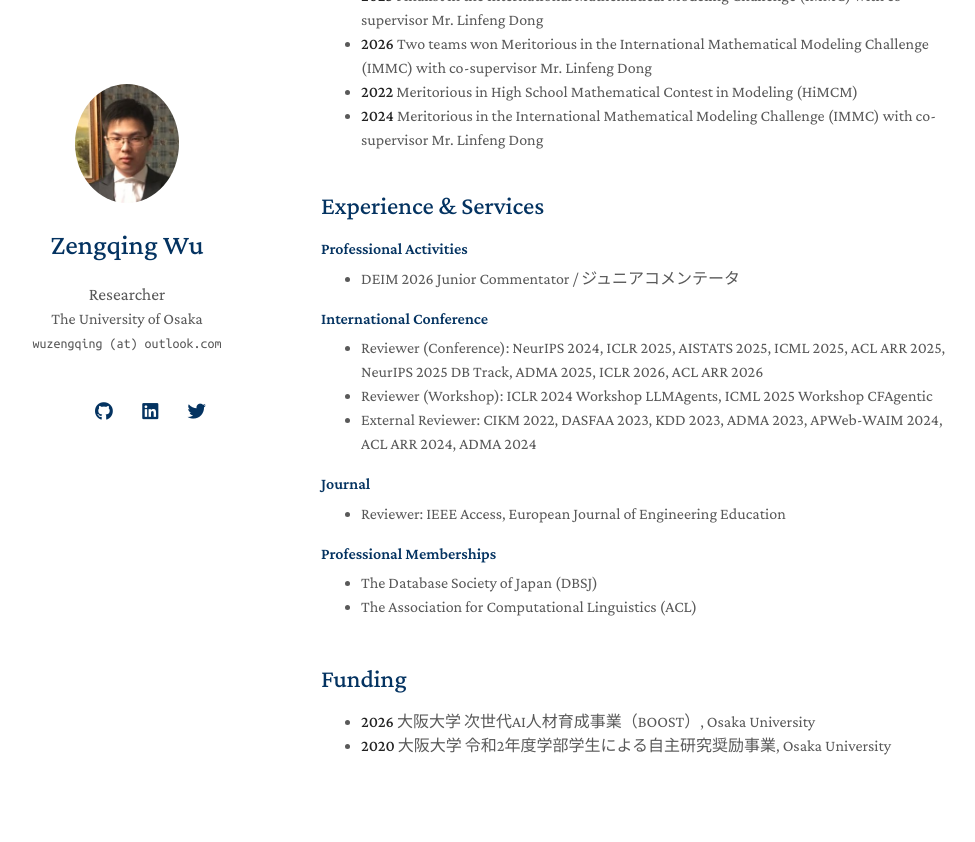
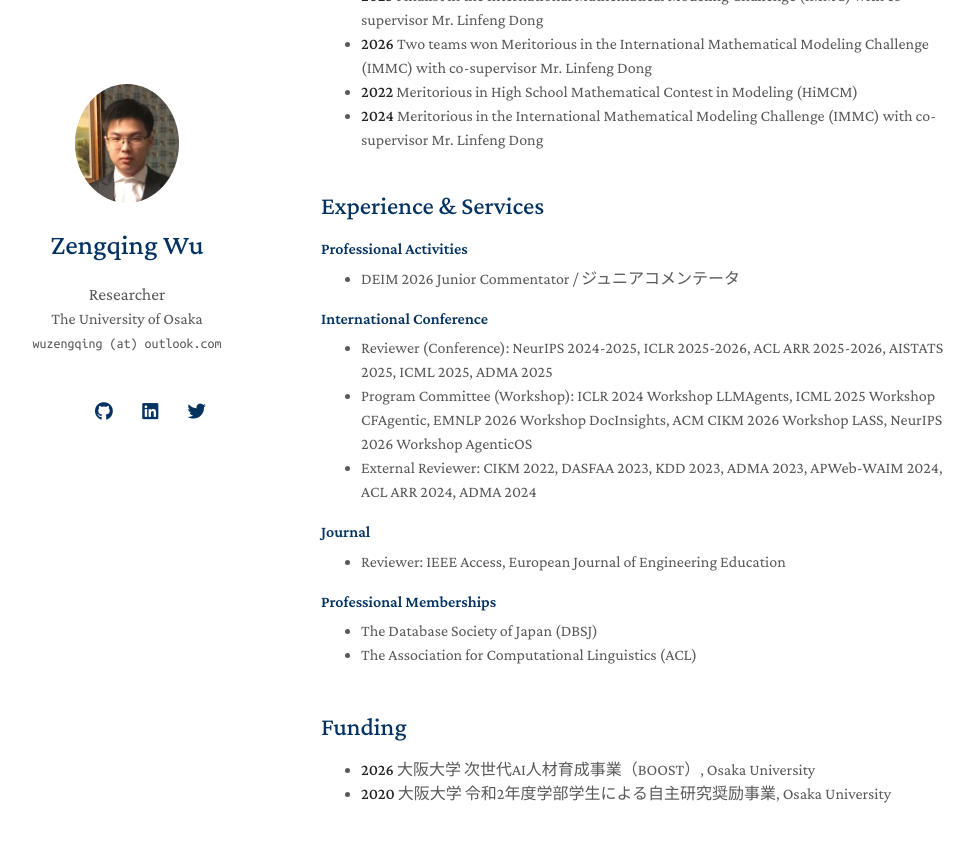
Before and after one commit to wuzengqing001225/wuzengqing001225.github.io, a Jekyll site: the page built from index.md, in a window 1280 px wide and 900 px high, scrolled down 2417 px. Shown: the top 842 px of the window, without its empty margins (149-1124 px from the left). Built offline with Jekyll 4.4.1, drawn with Linux system fonts in a browser that asks for light colours; nearby versions of some CDN libraries; a style sheet for code colours, icons or effects is not loaded; our own code applies the rules of GitHub Pages for plain Markdown files.

Commit message:
update services

```diff
--- a/_data/services.yml
+++ b/_data/services.yml
@@ -4,8 +4,8 @@
 
 - category: "International Conference"
   items:
-    - "Reviewer (Conference): NeurIPS 2024, ICLR 2025, AISTATS 2025, ICML 2025, ACL ARR 2025, NeurIPS 2025 DB Track, ADMA 2025, ICLR 2026, ACL ARR 2026"
-    - "Reviewer (Workshop): ICLR 2024 Workshop LLMAgents, ICML 2025 Workshop CFAgentic"
+    - "Reviewer (Conference): NeurIPS 2024-2025, ICLR 2025-2026, ACL ARR 2025-2026, AISTATS 2025, ICML 2025, ADMA 2025"
+    - "Program Committee (Workshop): ICLR 2024 Workshop LLMAgents, ICML 2025 Workshop CFAgentic, EMNLP 2026 Workshop DocInsights, ACM CIKM 2026 Workshop LASS, NeurIPS 2026 Workshop AgenticOS"
     - "External Reviewer: CIKM 2022, DASFAA 2023, KDD 2023, ADMA 2023, APWeb-WAIM 2024, ACL ARR 2024, ADMA 2024"
 
 - category: "Journal"
```
